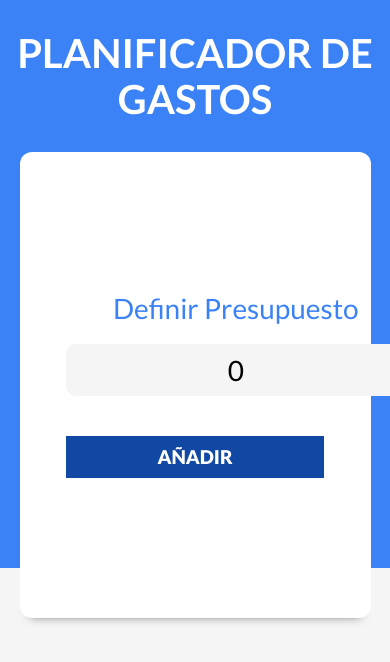
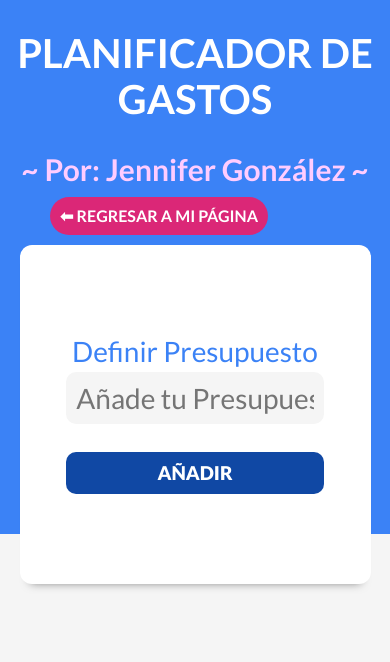
Before and after one commit to JenniferGonzalez36/CursoReactPlanificador, a React (Vite) app: page / in a window 390 px wide. Shown: the top 662 px of the page. Built offline with nearby package versions, Linux system fonts and the light colour scheme.

Commit message:
Fixing some bugs in mobiles, and other responsive features. Adding the button to go to my webpage

```diff
--- a/src/components/Header.jsx
+++ b/src/components/Header.jsx
@@ -13,6 +13,8 @@ function Header({
   return (
     <header>
         <h1>Planificador de Gastos</h1>
+        <h2 className="developer">~ Por: Jennifer González ~</h2>
+        <a href="https://jg36software.com/my-software.php?item=24-react" className="return-button">⬅ Regresar a mi página</a>
 
         {isValidBudget ? (
             <ControlPresupuesto
--- a/src/components/Modal.jsx
+++ b/src/components/Modal.jsx
@@ -52,8 +52,8 @@ const Modal = ({
 
   return (
     <div className='modal'>
-      <div className='cerrar-modal'>
-        <img src={CloseButton} alt="Cerrar modal" onClick={hiddeModal}/>
+      <div className='cerrar-modal' onClick={hiddeModal}>
+        <img src={CloseButton} alt="Cerrar modal"/>
       </div>
 
       <form
--- a/src/components/NuevoPresupuesto.jsx
+++ b/src/components/NuevoPresupuesto.jsx
@@ -8,7 +8,6 @@ function NuevoPresupuesto({ budget, setBudget, setIsValidBudget }) {
 
     const handleBudget = (e) => {
         e.preventDefault();
-
         if(!Number(budget) || Number(budget) < 0){
             setMessage("No es un presupuesto válido");
             return;
@@ -16,9 +15,7 @@ function NuevoPresupuesto({ budget, setBudget, setIsValidBudget }) {
         setMessage("");
         setBudget(Number(budget));
         setIsValidBudget(true);
-
     }
-
 
     return (
         <div className='contenedor-presupuesto contenedor sombra'>
@@ -27,7 +24,7 @@ function NuevoPresupuesto({ budget, setBudget, setIsValidBudget }) {
                     <label htmlFor="">Definir Presupuesto</label>
                     <input
                         className='nuevo-presupuesto'
-                        type="text" placeholder='Añade tu Presupuesto' value={budget}
+                        type="text" placeholder='Añade tu Presupuesto'
                         onChange={(e) => setBudget(e.target.value)}
                     />
                 </div>
--- a/src/index.css
+++ b/src/index.css
@@ -34,6 +34,32 @@ h2 {
     font-size: 3rem;
 }
 
+.developer{
+    font-size: 3rem;
+    text-align: center;
+    font-weight: bold;
+    margin: 0;
+    color: #fcf;
+    margin-bottom: 1rem;
+}
+
+.return-button{
+    color: white;
+    background-color: #db2777;
+    display: inline-block;
+    margin: 0 5rem 1rem;
+    padding: 1rem;
+    border-radius: 10em;
+    text-decoration: none;
+    font-weight: bold;
+    text-transform: uppercase;
+    transition: background-color 300ms ease;
+}
+
+.return-button:hover{
+    background-color: #1048a4;
+}
+
 .sombra {
     box-shadow: 0px 9px 10px -10px rgba(0, 0, 0, 0.51);
     -webkit-box-shadow: 0px 9px 10px -10px rgba(0, 0, 0, 0.51);
@@ -59,34 +85,35 @@ header h1 {
 .formulario {
     width: 95%;
     margin: 0 auto;
-    padding: 10rem 0;
+    padding: 5rem 0;
 }
 @media (min-width: 768px) {
     .formulario {
-        padding: 5rem 0;
         width: 60rem;
     }
 }
 .formulario legend {
-    font-size: 3.6rem;
+    font-size: 3.2rem;
     text-align: center;
     display: block;
     text-transform: uppercase;
     color: var(--blanco);
-    margin-bottom: 4rem;
+    margin-bottom: 2rem;
     padding-bottom: 1rem;
     border-bottom: 2px solid var(--azul);
 }
 .formulario .campo {
     display: grid;
-    margin-bottom: 2rem;
+    margin-bottom: 1.8rem;
+    display: flex;
+    flex-direction: column;
 }
 
 .formulario label {
     color: var(--azul);
     font-size: 2.8rem;
     text-align: center;
-    margin-bottom: 2rem;
+    margin-bottom: .5rem;
 }
 
 .formulario input[type="text"],
@@ -101,9 +128,10 @@ header h1 {
 .formulario input[type="submit"] {
     background-color: #1048a4;
     border: none;
+    border-radius: 1rem;
     padding: 1rem;
     text-align: center;
-    margin-top: 2rem;
+    margin-top: 1rem;
     color: var(--blanco);
     font-weight: 900;
     text-transform: uppercase;
@@ -144,8 +172,6 @@ header h1 {
     background-color: var(--blanco);
     border-left: 5px solid #b91c1c;
     color: #b91c1c;
-}
-.alerta.success {
 }
 
 .contenedor {
@@ -340,13 +366,17 @@ main {
     left: 0;
     right: 0;
     bottom: 0;
+    display: flex;
+    padding: 1rem;
 }
 .modal .cerrar-modal {
     position: absolute;
-    right: 3rem;
-    top: 3rem;
+    right: 2rem;
+    top: 2rem;
     width: 3rem;
     height: 3rem;
+    cursor: pointer;
+    z-index: 100;
 }
 .modal .cerrar-modal img {
     width: 100%;
@@ -359,6 +389,8 @@ main {
     transition-duration: 300ms;
     transition-timing-function: ease-in;
     opacity: 0;
+    display: flex;
+    flex-direction: column;
 }
 .modal label {
     color: var(--blanco);
@@ -384,6 +416,42 @@ body .modal {
     font-size: 1rem !important;
 }
 
+@media (orientation: landscape) and (max-height: 460px) {
+    .modal .formulario{
+        padding: 0;
+    }
+
+    .modal .formulario legend{
+        font-size: 2.4rem;
+        padding-bottom: 0.2rem;
+        margin-bottom: 0.5rem;
+    }
+
+    .modal .formulario label{
+        font-size: 1.5rem;
+        margin-bottom: .25rem;
+    }
+
+    .modal .formulario .campo{
+        margin-bottom: 0.7rem;
+    }
+
+    .modal .formulario input[type="text"],
+    .modal .formulario input[type="number"]{
+        padding: 0.25rem;
+        font-size: 1.5rem;
+    }
+
+    .modal .formulario select{
+        padding: .25rem;
+    }
+
+    .modal .formulario input[type="submit"]{
+        margin-top: .5rem;
+        font-size: 1.5rem;
+    }
+}
+
 /*** SWIPE LIST OVERRIDES **/
 .swipe-action__leading {
     background-color: var(--azul);
```
